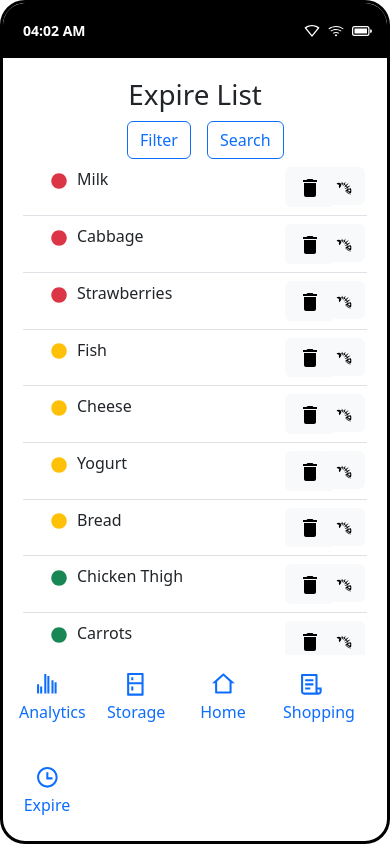
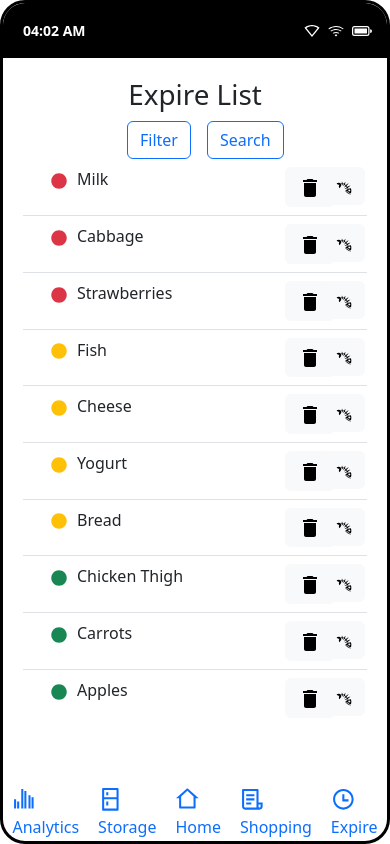
Before and after one commit to irene001019/Comp4020-project-Grocery-Assistant-, a React (Create React App) app in the folder comp4020-project/: page /expireList in a window 390 px wide. Built offline with nearby package versions, Linux system fonts and the light colour scheme.

Commit message:
Made the page responsive

```diff
--- a/comp4020-project/src/components/NavBar.jsx
+++ b/comp4020-project/src/components/NavBar.jsx
@@ -1,6 +1,6 @@
 import {Link } from "react-router-dom";
 //icon import
-import { useState } from "react";
+import { useState, useEffect } from "react";
 import { RiBarChartGroupedFill } from "react-icons/ri";//analytics
 import { RiFridgeLine } from "react-icons/ri";//storage
 import { RiHome2Line } from "react-icons/ri";//home
@@ -17,16 +17,28 @@ function NavBar(){
 ];
 
     const [selectedItem, setSelectedItem] = useState(-1);
+    const [isMobile, setIsMobile] = useState(window.innerWidth < 768);
+
+    useEffect(() => {
+        const handleResize = () => {
+            setIsMobile(window.innerWidth < 768);
+        };
+
+        window.addEventListener('resize', handleResize);
+        return () => window.removeEventListener('resize', handleResize);
+    }, []);
 
     return(
-        <nav className="nav nav-pills text-center">
+        <nav className={`nav nav-pills ${isMobile ? 'd-flex justify-content-around' : 'text-center'}`}>
             {menuList.map((item, index) =>
-                <Link to={item[0]}
-                className={selectedItem === index ? 'fs-1 nav-link active' : 'fs-2 nav-link'}
-                onClick = {()=>{setSelectedItem(index);}}
-                style={{width:'5.5rem'}}>
+                <Link
+                    key={index}
+                    to={item[0]}
+                    className={selectedItem === index ? 'fs-1 nav-link active' : 'fs-2 nav-link'}
+                    onClick = {()=>{setSelectedItem(index);}}
+                    style={isMobile ? {width: 'auto', padding: '0.15rem'} : {width: '5.5rem'}}>
                     {item[2]}
-                    <p className="fs-6">{item[1]}</p>
+                    <p className={`${isMobile ? 'fs-6 mb-0' : 'fs-6'}`}>{item[1]}</p>
                 </Link>
             )}
 
```
